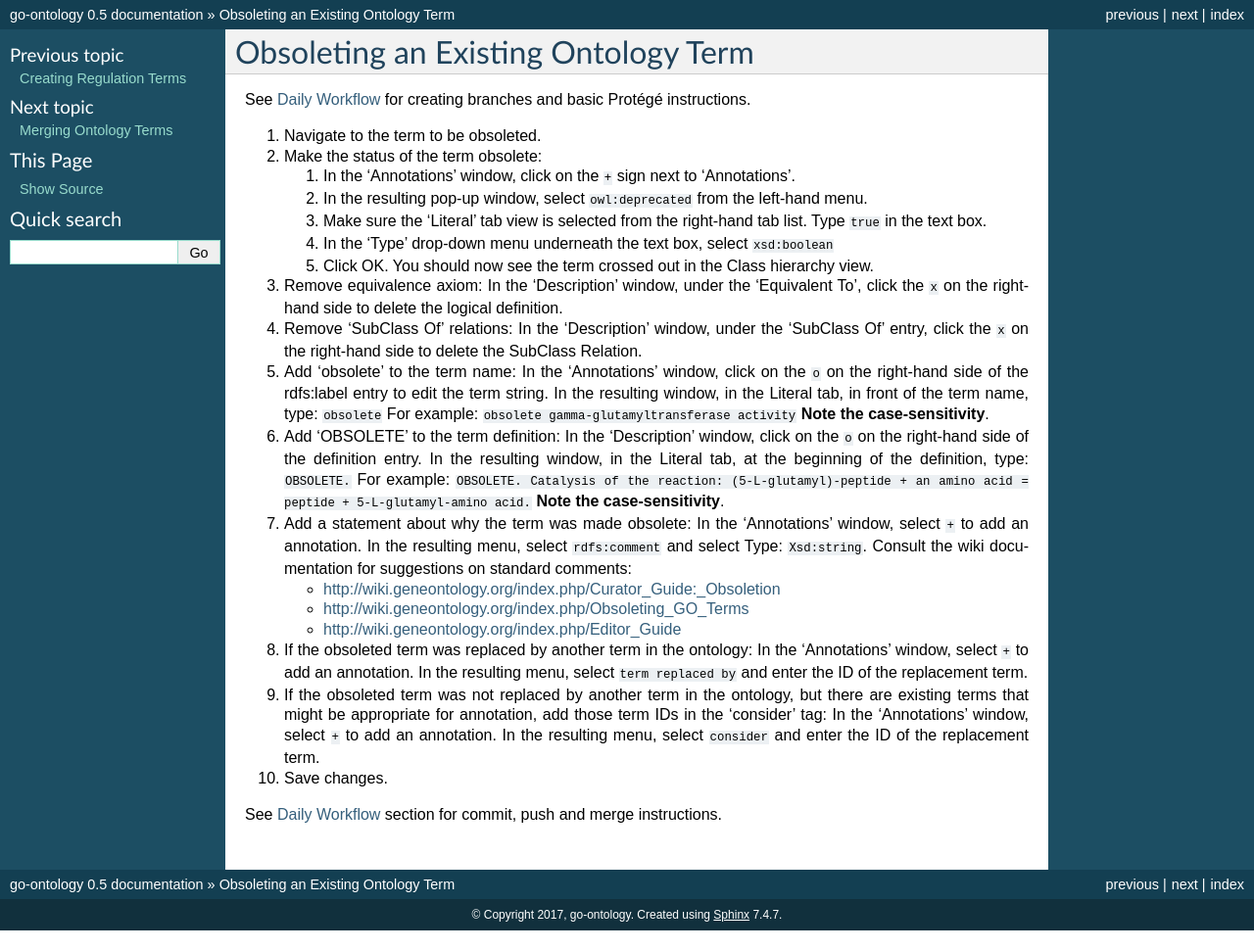
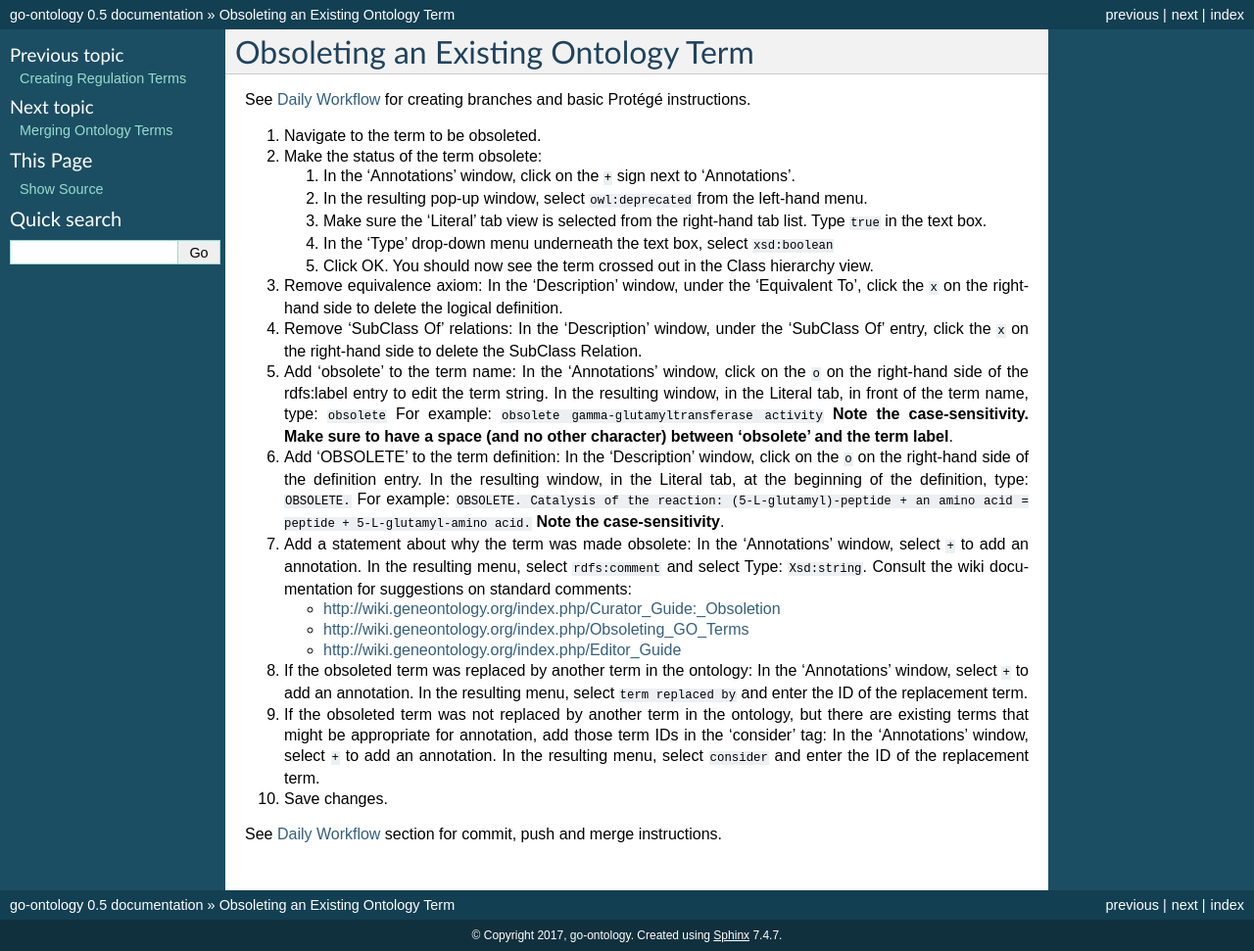
Before and after one commit to geneontology/go-ontology, a Sphinx documentation site: the page built from docs/ObsoleteTerm.md, in a window 1280 px wide. Shown: the whole page at 98% size. Built offline with Sphinx 7.4.7, drawn with Linux system fonts in a browser that asks for light colours; before the commit the page ends 950 px from its top, so only the background shows below that.

Commit message:
Create ObsoleteTerm.md

````diff
--- a/docs/ObsoleteTerm.md
+++ b/docs/ObsoleteTerm.md
@@ -18,7 +18,7 @@ See [Daily Workflow](http://go-ontology.readthedocs.io/en/latest/Installgit.html
 
 5. Add ‘obsolete’ to the term name: In the 'Annotations' window, click on the ```o``` on the right-hand side of the rdfs:label entry to edit the term string. In the resulting window, in the Literal tab, in front of the term name, type: ```obsolete```
 For example: ```obsolete gamma-glutamyltransferase activity```
- __Note the case-sensitivity__.
+ __Note the case-sensitivity. Make sure to have a space (and no other character) between 'obsolete' and the term label__.
 
 5. Add ‘OBSOLETE’ to the term definition: In the 'Description' window, click on the ```o``` on the right-hand side of the definition entry. In the resulting window, in the Literal tab, at the beginning of the definition, type: ```OBSOLETE.```
 For example: ```OBSOLETE. Catalysis of the reaction: (5-L-glutamyl)-peptide + an amino acid = peptide + 5-L-glutamyl-amino acid.```
````
